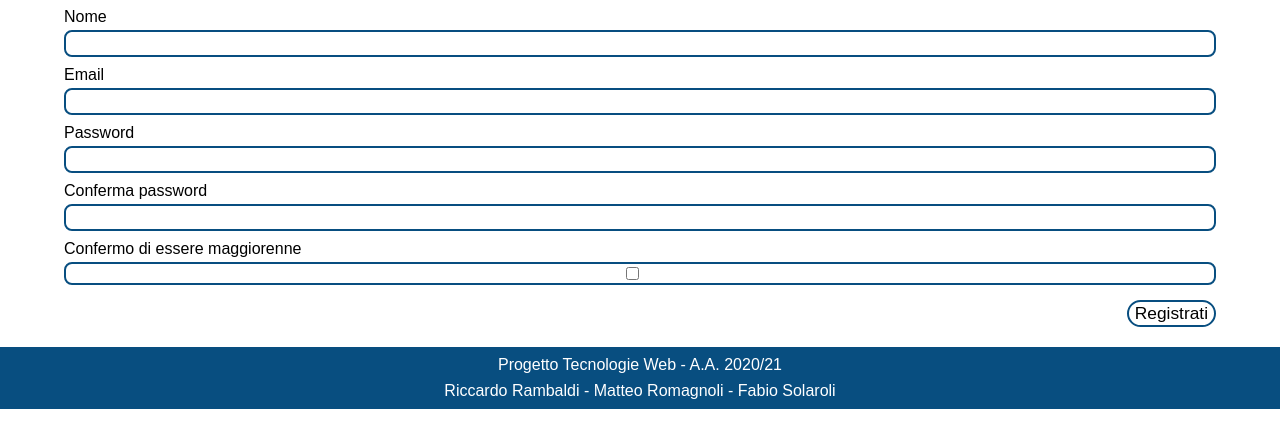
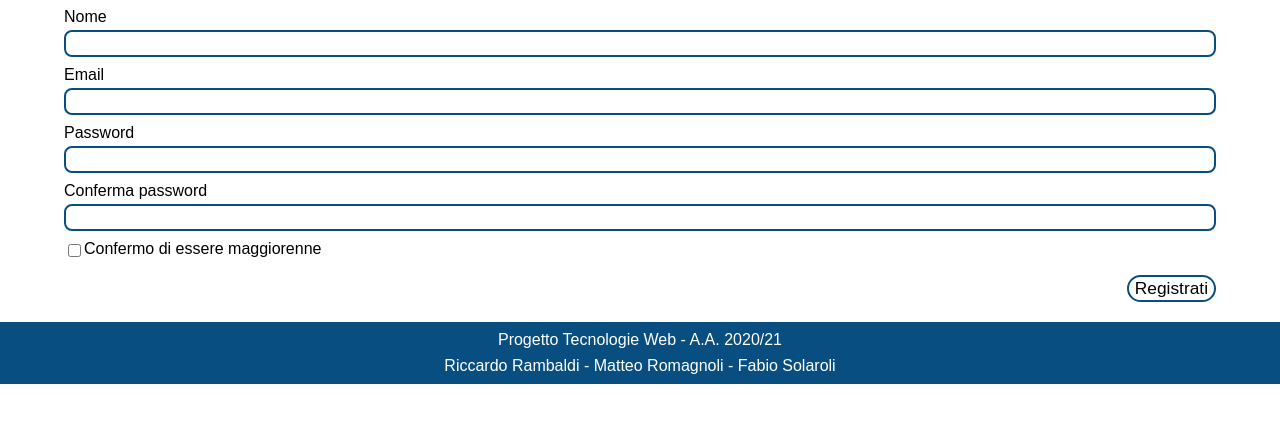
Before and after one commit to fsolaroli/Birrazzone, a PHP site: page /Php/Site/UserProfile/userRegistration.php in a window 1280 px wide. Shown: the part 144-592 px from the top of the page. Run offline with PHP 8.4, Linux system fonts and the light colour scheme; some libraries are stand-ins or nearby versions.

Commit message:
Slight modification to checkbox visualization

```diff
--- a/Source/CSS/style.css
+++ b/Source/CSS/style.css
@@ -96,7 +96,7 @@ form > ul > li > input {
 	width: 98%;
 }
 
-img, .product, button, li.input, input[type="submit"], input[type="file"] {
+img, .product, button, li.input, input[type="submit"], input[type="file"], input[type="checkbox"] {
 	border-style: solid;
 	border-width: 2px;
 	border-radius: 8px;
@@ -439,6 +439,10 @@ form > ul > li > input[type="submit"] {
 	border-radius: 30px;
 }
 
+form > ul > li > input[type="checkbox"] {
+	width: auto;
+}
+
 form > ul > li > img {
 	width: 50%;
 }
@@ -461,6 +465,12 @@ ul > li.label {
 	margin: 10px 0 5px 0;
 }
 
+ul > li.checkbox {
+	display: flex;
+	flex-direction: row-reverse;
+	justify-content: flex-end;
+}
+
 input[type="file"] {
 	align-self: center;
 	height: fit-content;
--- a/Source/Php/Template/UserProfile/userRegistrationTemplate.php
+++ b/Source/Php/Template/UserProfile/userRegistrationTemplate.php
@@ -15,8 +15,7 @@
 			<li class="label"><Label for="confirmpw">Conferma password</Label></li>
 			<li class="input"><input type="password" name="confirmpw" autocomplete="password-confirmation" required="true" /></li>
 
-			<li class="label"><Label for="adultconfirmation">Confermo di essere maggiorenne</Label></li>
-			<li class="input"><input type="checkbox" name="adultconfirmation" value="confirm-adult-age" /></li>
+			<li class="label checkbox"><Label for="adultconfirmation">Confermo di essere maggiorenne</Label><input type="checkbox" name="adultconfirmation" value="confirm-adult-age" /></li>
 
 			<li class="submit"><input type="submit" value="Registrati" /></li>
 		</ul>
```
